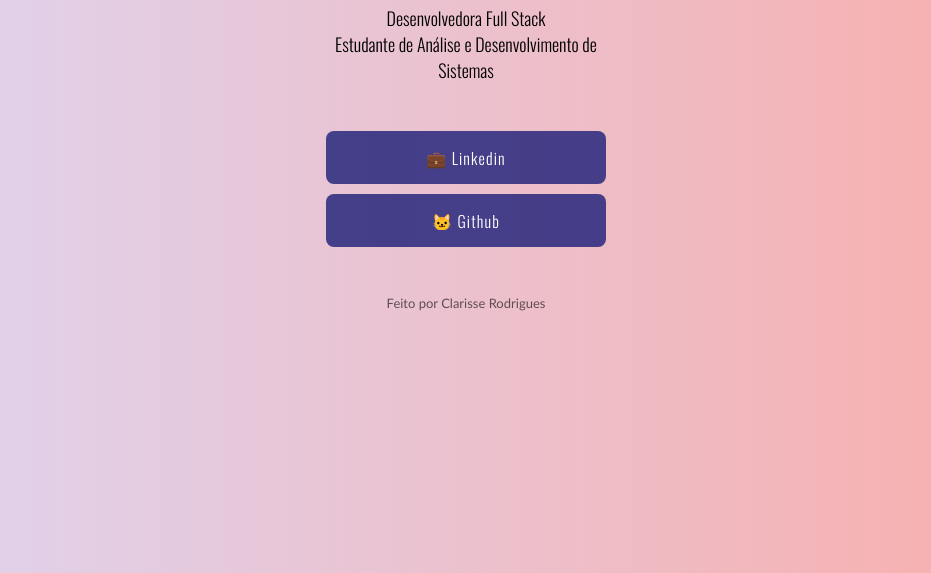
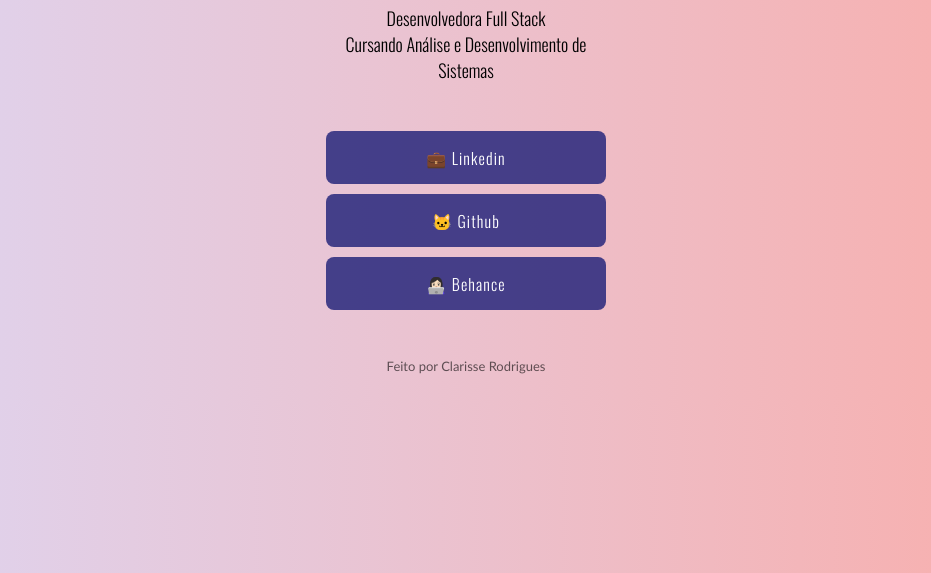
Before and after one commit to clarodriguess/linktree, a plain HTML site: page index.html in a window 1280 px wide. Shown: the part 227-800 px from the top of the page, without its empty margins (174-1105 px from the left). Drawn offline with nearby package versions, Linux system fonts and the light colour scheme.

Commit message:
Update index.html

```diff
--- a/index.html
+++ b/index.html
@@ -15,10 +15,11 @@
         <img src="https://github.com/clarodriguess.png" alt="Imagem da Clarisse Rodrigues" >
         <h1>Clarisse Rodrigues</h1>
         <p>Desenvolvedora Full Stack</p>
-        <p>Estudante de Análise e Desenvolvimento de Sistemas</p>
+        <p>Cursando Análise e Desenvolvimento de Sistemas</p>
         <ul>
             <li><a href="https://www.linkedin.com/in/clarissee-rodriguess/" target="_blank">💼 Linkedin</a></li>
             <li><a href="https://github.com/clarodriguess" target="_blank">🐱 Github</a></li>
+            <li><a href="https://www.behance.net/clarissedesigner" target="_blank">👩🏻‍💻 Behance</a></li>
         </ul>
         <footer>
             Feito por Clarisse Rodrigues
```
